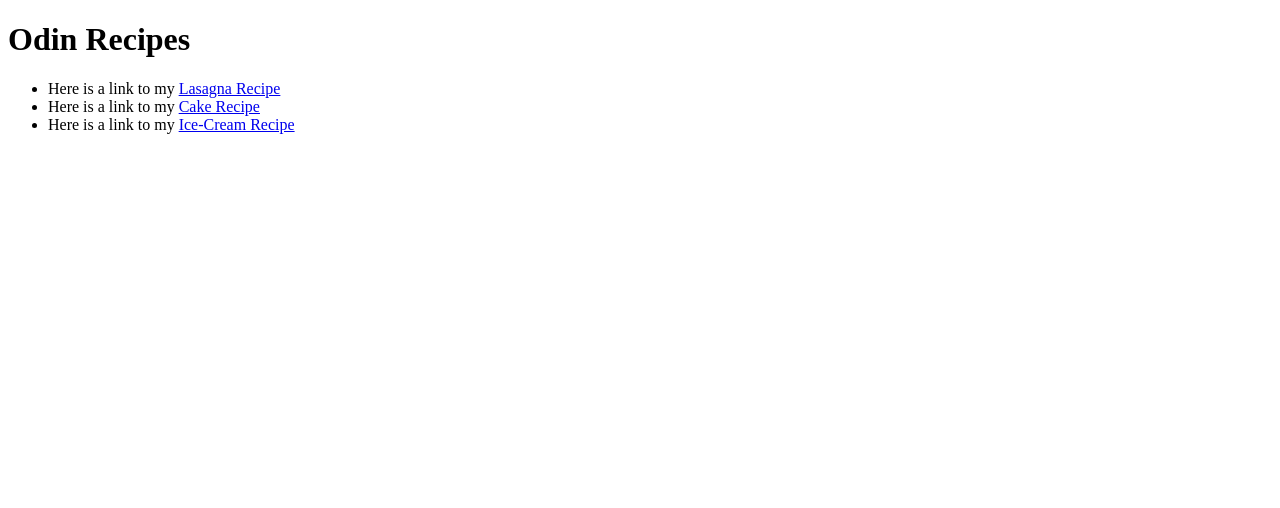
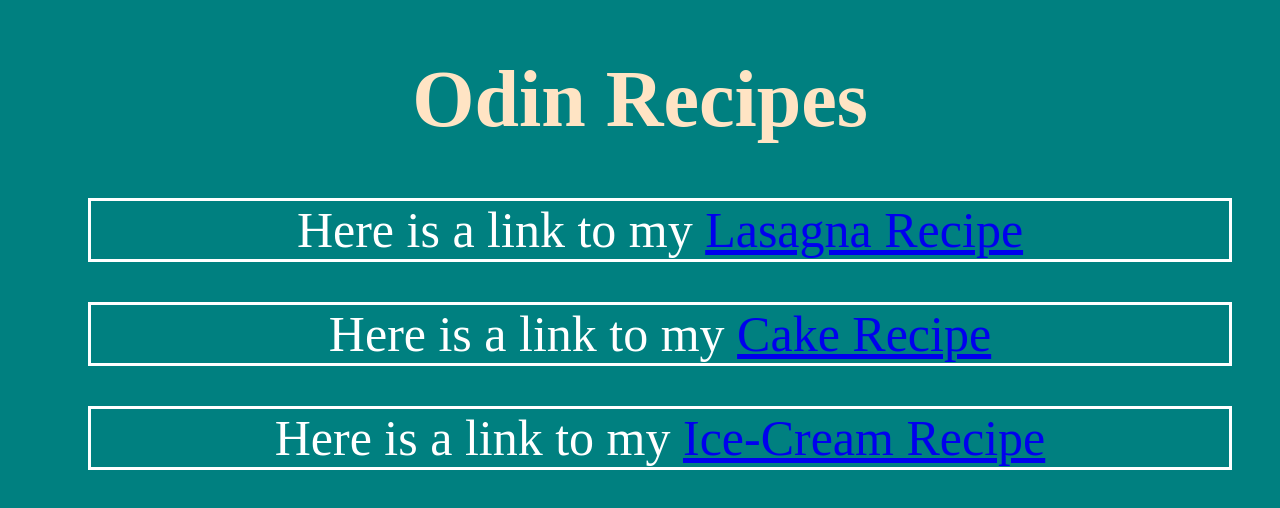
Before and after one commit to tiredbedhead/odin-recipes, a plain HTML site: page index.html in a window 1280 px wide. Drawn offline with Linux system fonts and the light colour scheme.

Commit message:
added styles.css and made index page look a bit prettier

```diff
--- a/index.html
+++ b/index.html
@@ -4,16 +4,18 @@
     <head>
         <meta charset="UTP-8">
         <title>My Recipe Website</title>
+        <link rel="stylesheet" href="styles.css">
     </head>
 
     <body>
-        <h1>Odin Recipes</h1>
-            <ul>
-                <li>Here is a link to my <a href="./recipes/lasagna.html">
+        <h1 class="header">Odin Recipes</h1>
+            <ul class="list">
+                <li id="button">Here is a link to my <a href="./recipes/lasagna.html">
                     Lasagna Recipe</a></li>
-                <li>Here is a link to my <a href="./recipes/cake.html">
+
+                <li id="button">Here is a link to my <a href="./recipes/cake.html">
                     Cake Recipe</a></li>
-                <li>Here is a link to my <a href="./recipes/icecream.html">
+                <li id="button">Here is a link to my <a href="./recipes/icecream.html">
                     Ice-Cream Recipe</a></li>
             </ul>
     </body>
--- /dev/null
+++ b/styles.css
@@ -0,0 +1,28 @@
+* {
+    background-color: teal;
+}
+
+.header {
+    color: bisque;
+    text-align: center;
+    font-size: 80px;
+}
+
+.list {
+    color: white;
+    text-align: center;
+    list-style-type: none;
+}
+
+#button {
+    font-size: 50px;
+    border-style: solid;
+}
+
+a:visited {
+    color: rgb(0, 0, 0);
+}
+
+li {
+    margin: 40px;
+}
```
